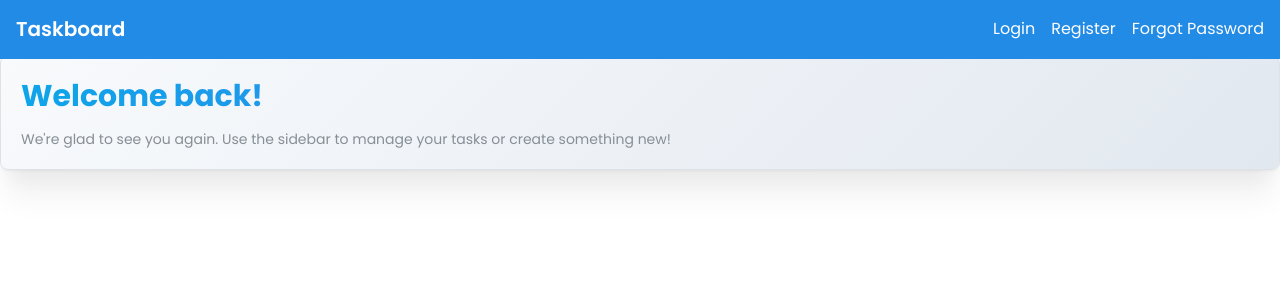
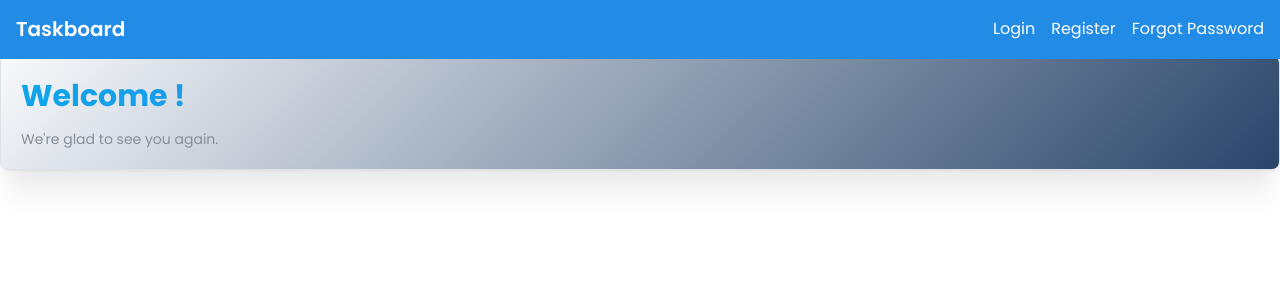
Before and after one commit to KirtanV19/Mantine-Typescript, a React (Vite) app: page / in a window 1280 px wide. Shown: the top 300 px of the page. Built offline with nearby package versions, Linux system fonts and the light colour scheme.

Commit message:
Implement loader

```diff
--- a/src/pages/user-welcome/index.tsx
+++ b/src/pages/user-welcome/index.tsx
@@ -1,6 +1,9 @@
 import { Paper, Title, Text, Stack, Box } from "@mantine/core";
+import useAuth from "../../auth/use-auth";
 
 const WelcomeUser = () => {
+  const { user } = useAuth() as any;
+  console.log("user: ", user);
   return (
     <Paper
       radius="md"
@@ -8,7 +11,7 @@ const WelcomeUser = () => {
       shadow="xl"
       withBorder
       style={{
-        background: "linear-gradient(135deg, #f8fafc, #e2e8f0)", // softer gray-blue gradient
+        background: "linear-gradient(135deg, #f8fafc, #2a456aff)", // softer gray-blue gradient
       }}
     >
       <Stack gap="xs">
@@ -22,12 +25,11 @@ const WelcomeUser = () => {
               fontWeight: 700,
             }}
           >
-            Welcome back!
+            Welcome {user?.name}!
           </Title>
         </Box>
         <Text size="sm" c="dimmed">
-          We're glad to see you again. Use the sidebar to manage your tasks or
-          create something new!
+          We're glad to see you again.
         </Text>
       </Stack>
     </Paper>
--- a/src/routing/router.ts
+++ b/src/routing/router.ts
@@ -1,4 +1,5 @@
-import { createBrowserRouter } from "react-router-dom";
+import { createBrowserRouter, redirect } from "react-router-dom";
+import { jwtDecode } from "jwt-decode";
 
 // Routes
 import { PLAIN_ROUTES, AUTH_ROUTES, PRIVATE_ROUTES } from "./routes";
@@ -33,6 +34,22 @@ export const router = createBrowserRouter([
   {
     ...AUTH_ROUTES.layout,
     Component: AuthLayout,
+    loader: () => {
+      const token = localStorage.getItem("token");
+      if (token) {
+        try {
+          const user = jwtDecode(token) as { role?: string };
+          if (user?.role === "admin") {
+            return redirect(AUTH_ROUTES.DASHBOARD.url);
+          }
+        } catch (e) {
+          console.error(e);
+          return redirect(PLAIN_ROUTES.LOGIN.url);
+        }
+      }
+      return null;
+    },
+
     children: [
       { ...AUTH_ROUTES.INDEX, Component: WelcomeUser },
       { ...AUTH_ROUTES.DASHBOARD, Component: Tasks },
```
